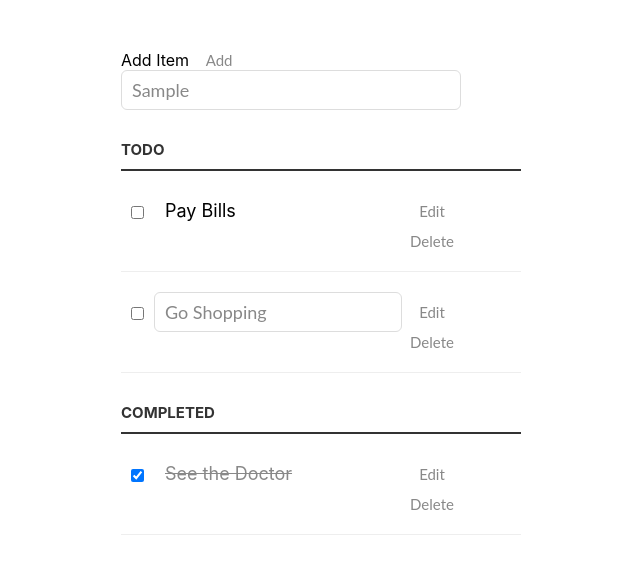
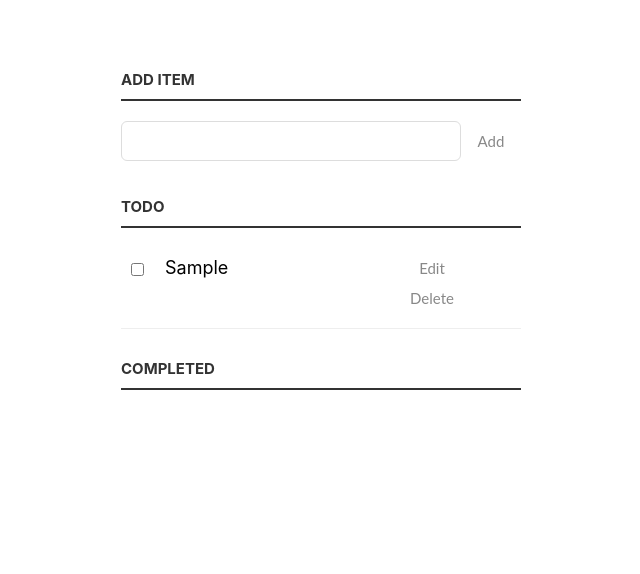
Before and after one commit to menglu95/todoList-test, a React (Create React App) app: page / in a window 1280 px wide. Both pictures are taken after typing "Sample" into the empty fields and a click on the button "Add". Shown: the top 574 px of the page, without its empty margins (319-959 px from the left). Built offline with nearby package versions, Linux system fonts and the light colour scheme.

Commit message:
add the redux

```diff
--- a/package.json
+++ b/package.json
@@ -9,6 +9,7 @@
     "node-sass": "^6.0.1",
     "react": "^17.0.2",
     "react-dom": "^17.0.2",
+    "react-redux": "^7.2.4",
     "react-scripts": "4.0.3",
     "web-vitals": "^1.0.1"
   },
--- a/src/App.js
+++ b/src/App.js
@@ -3,14 +3,19 @@ import './App.scss';
 import AddItem from './components/AddItem';
 import CompleteList from './components/CompleteList';
 import TodoList from './components/TodoList';
+// redux-store
+import { Provider } from 'react-redux';
+import store from './store'
 
 function App() {
   return (
-    <div className="container">
-      <AddItem />
-      <TodoList />
-      <CompleteList />
-    </div>
+    <Provider store={store}>
+      <div className="container">
+        <AddItem />
+        <TodoList />
+        <CompleteList />
+      </div>
+    </Provider>
   );
 }
 
--- a/src/components/AddItem.js
+++ b/src/components/AddItem.js
@@ -1,12 +1,24 @@
-import React from 'react';
+import React, { createRef } from 'react';
+import { useSelector, useDispatch } from 'react-redux';
+import allActions from '../store/actions'
 
 const AddItem = () => {
+  const todoList = useSelector(state => state.todos);
+  const dispatch = useDispatch();
+
+  const textRef = createRef();
+
+  const addTask = () => {
+    const text = textRef.current.value.trim();
+    textRef.current.value = "";
+    dispatch(allActions.todoActions.addTodo(text));
+  }
+
   return (
     <p>
-      <label>Add Item</label>
-      <input id="new-task" type="text">
-      </input>
-      <button>Add</button>
+      <label htmlFor="new-task">Add Item</label>
+      <input id="new-task" type="text" ref={textRef}></input>
+      <button onClick={addTask}>Add</button>
     </p>
   );
 }
--- a/src/components/CompleteList.js
+++ b/src/components/CompleteList.js
@@ -1,17 +1,57 @@
-import React from 'react';
+import React, { useState } from 'react';
+import { useSelector, useDispatch } from 'react-redux';
+import allActions from '../store/actions';
 
 const CompleteList = () => {
+  const todoList = useSelector(state => state.todos);
+  const dispatch = useDispatch();
+
+  const editItem = e => {
+    console.log('editItem');
+    const currentId = Number(e.target.id);
+    editableIds.includes(currentId) ?
+      setEditableIds(editableIds.filter(item => item !== currentId)) :
+      setEditableIds([...editableIds, currentId]);
+  }
+
+  const delItem = e => {
+    const currentId = Number(e.target.id);
+    dispatch(allActions.todoActions.delTodo(currentId));
+  }
+
+  const handleEditChange = e => {
+    const id = e.target.id;
+    const value = e.target.value;
+    console.log("id", id, "value", value);
+    dispatch(allActions.todoActions.updateTodo(Number(id), value));
+  }
+
+  const notCompletedItem = e => {
+    const id = e.target.id;
+    console.log('id', id, e.target.checked)
+    // e.target.checked = true;
+    dispatch(allActions.todoActions.completedTodo(Number(id)));
+  }
+
+  const [editableIds, setEditableIds] = useState([]);
+
   return (
     <>
       <h3>Completed</h3>
       <ul id="completed-tasks">
-        <li>
-          <input type="checkbox" defaultChecked={true}></input>
-          <label>See the Doctor</label>
-          <input type="text"></input>
-          <button className="edit">Edit</button>
-          <button className="delete">Delete</button>
-        </li>
+        {todoList.length !== 0 &&
+          todoList.filter(item => item.complete).map((item, idx) => {
+            return (
+              <li key={idx} className={editableIds.includes(idx) ? "editMode" : ""}>
+                <input id={item.id} type="checkbox" onChange={notCompletedItem} checked={item.complete}></input>
+                <label>{item.text}</label>
+                <input id={item.id} type="text" defaultValue={item.text} onChange={handleEditChange}></input>
+                <button id={idx} className="edit" onClick={editItem}>Edit</button>
+                <button id={item.id} className="delete" onClick={delItem}>Delete</button>
+              </li>
+            );
+          })
+        }
       </ul>
     </>
   );
--- a/src/components/TodoList.js
+++ b/src/components/TodoList.js
@@ -1,27 +1,55 @@
-import React from 'react';
+import React, { useState } from 'react';
+import { useSelector, useDispatch } from 'react-redux';
+import allActions from '../store/actions';
 
 const TodoList = () => {
+  const todoList = useSelector(state => state.todos);
+  const dispatch = useDispatch();
+
+  const editItem = e => {
+    const currentId = Number(e.target.id);
+    editableIds.includes(currentId) ?
+      setEditableIds(editableIds.filter(item => item !== currentId)) :
+      setEditableIds([...editableIds, currentId]);
+  }
+
+  const delItem = e => {
+    const currentId = Number(e.target.id);
+    dispatch(allActions.todoActions.delTodo(currentId));
+  }
+
+  const handleEditChange = e => {
+    const id = e.target.id;
+    const value = e.target.value;
+    console.log("id", id, "value", value);
+    dispatch(allActions.todoActions.updateTodo(Number(id), value));
+  }
+
+  const completedItem = e => {
+    const id = e.target.id;
+    e.target.checked = false;
+    dispatch(allActions.todoActions.completedTodo(Number(id)));
+  }
+
+  const [editableIds, setEditableIds] = useState([]);
+
   return (
     <>
       <h3>Todo</h3>
       <ul id="incomplete-tasks">
-
-        <li>
-          <input type="checkbox"></input>
-          <label>Pay Bills</label>
-          <input type="text"></input>
-          <button className="edit">Edit</button>
-          <button className="delete">Delete</button>
-        </li>
-
-        <li className="editMode">
-          <input type="checkbox"></input>
-          <label>Go Shopping</label>
-          <input type="text" defaultValue="Go Shopping"></input>
-          <button className="edit">Edit</button>
-          <button className="delete">Delete</button>
-        </li>
-
+        {todoList.length !== 0 &&
+          todoList.filter(item => !item.complete).map((item, idx) => {
+            return (
+              <li key={idx} className={editableIds.includes(idx) ? "editMode" : ""}>
+                <input id={item.id} type="checkbox" onChange={completedItem}></input>
+                <label>{item.text}</label>
+                <input id={item.id} type="text" defaultValue={item.text} onChange={handleEditChange}></input>
+                <button id={idx} className="edit" onClick={editItem}>Edit</button>
+                <button id={item.id} className="delete" onClick={delItem}>Delete</button>
+              </li>
+            );
+          })
+        }
       </ul>
     </>
   );
--- /dev/null
+++ b/src/store/actions/index.js
@@ -0,0 +1,7 @@
+import todoActions from './todoActions';
+
+const allActions = {
+  todoActions
+}
+
+export default allActions;
--- /dev/null
+++ b/src/store/actions/todoActions.js
@@ -0,0 +1,39 @@
+let nextTodoId = 0;
+
+const addTodo = text => {
+  return {
+    type: 'ADD_TODO',
+    id: nextTodoId++,
+    completed: false,
+    text
+  }
+}
+
+const delTodo = id => {
+  return {
+    type: "DEL_TODO",
+    id
+  }
+}
+
+const updateTodo = (id, text) => {
+  return {
+    type: "UPDATE_TODO",
+    id,
+    text
+  }
+}
+
+const completedTodo = id => {
+  return {
+    type: "COMPLETED_TODO",
+    id
+  }
+}
+
+export default {
+  addTodo,
+  delTodo,
+  updateTodo,
+  completedTodo,
+}
--- /dev/null
+++ b/src/store/index.js
@@ -0,0 +1,8 @@
+import { createStore } from 'redux'
+import rootReducer from './reducers'
+
+const store = createStore(
+  rootReducer
+);
+
+export default store
--- /dev/null
+++ b/src/store/reducers/index.js
@@ -0,0 +1,6 @@
+import { combineReducers } from "redux";
+import todos from "./todoReducer";
+
+export default combineReducers({
+  todos
+});
--- /dev/null
+++ b/src/store/reducers/todoReducer.js
@@ -0,0 +1,28 @@
+const todos = (state = [], action) => {
+  switch (action.type) {
+    case "ADD_TODO":
+      return [
+        ...state,
+        {
+          id: action.id,
+          complete: action.completed,
+          text: action.text
+        }
+      ];
+    case "DEL_TODO":
+      return state.filter(
+        todo => todo.id !== action.id
+      );
+    case "UPDATE_TODO":
+      return state.map(
+        todo => todo.id === action.id ? { ...todo, text: action.text } : todo
+      );
+    case "COMPLETED_TODO":
+      return state.map(
+        todo => todo.id === action.id ? { ...todo, complete: !todo.complete } : todo
+      );
+    default:
+      return state;
+  }
+};
+export default todos;
```
Also changed, not shown: 1 other file (tests, documents, lock files or other folders).
